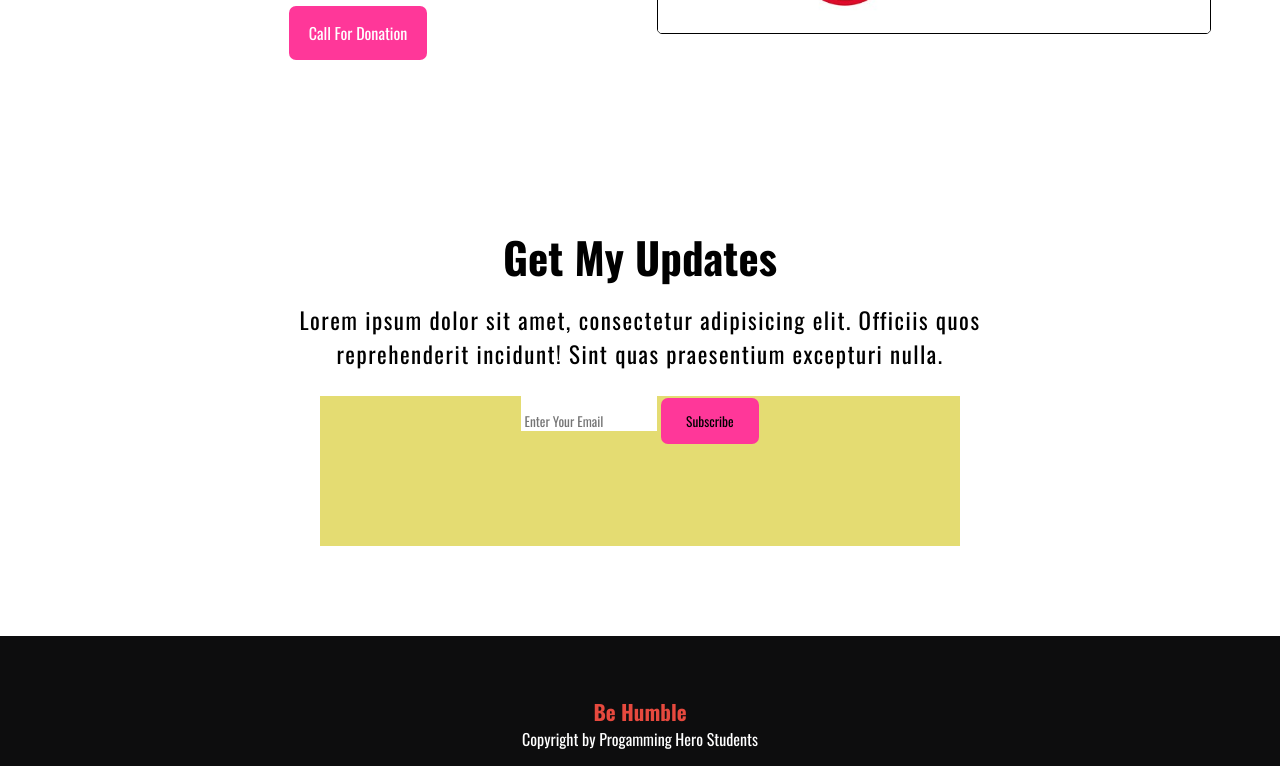
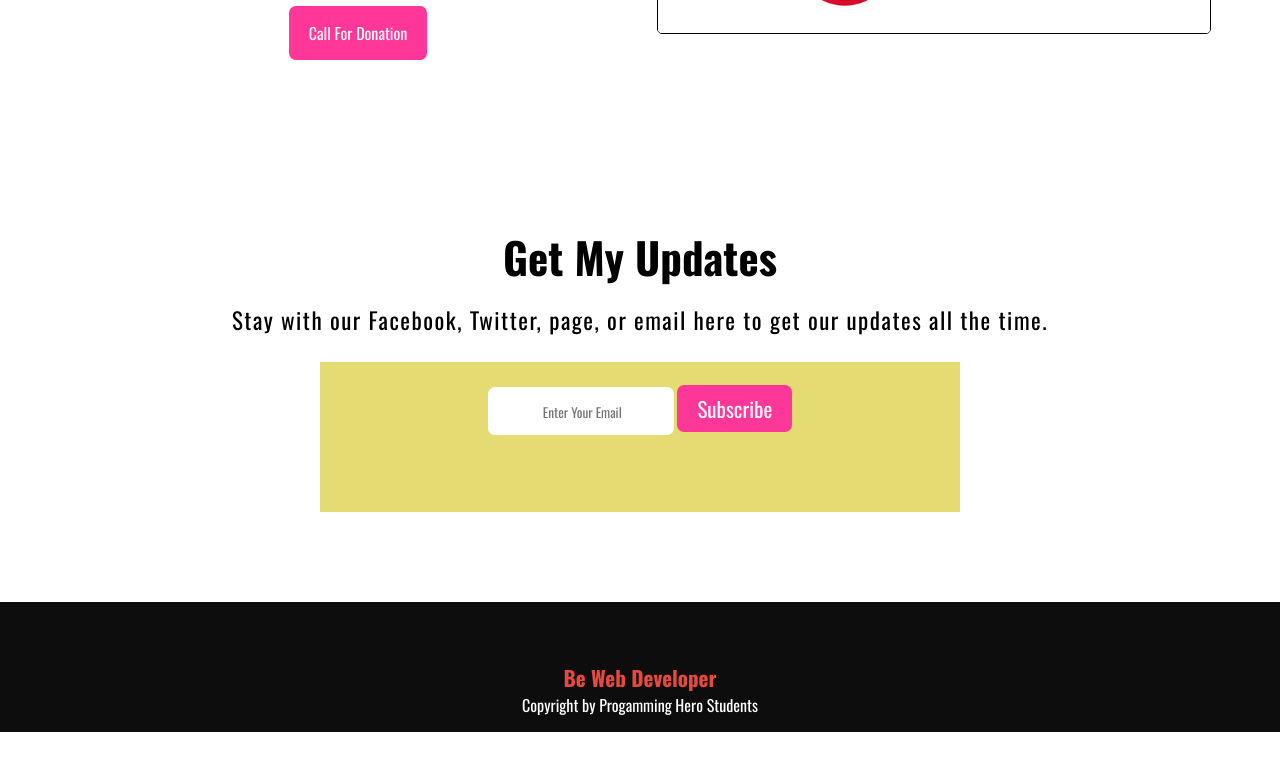
Before and after one commit to KarRakib/website-1, a plain HTML site: page index.html in a window 1280 px wide. Shown: the part 2447-3213 px from the top of the page. After the commit the page ends 3179 px from the top, so only its background shows below. Drawn offline with nearby package versions, Linux system fonts and the light colour scheme.

Commit message:
4th comment

```diff
--- a/index.html
+++ b/index.html
@@ -11,7 +11,7 @@
         rel="stylesheet">
     <script src="https://kit.fontawesome.com/03dbe4d211.js" crossorigin="anonymous"></script>
     <link rel="stylesheet" href="style.css">
-    <title>Donate for </title>
+    <title> Donate for Flood affected</title>
 </head>
 
 <body>
@@ -123,15 +123,15 @@
     </section>
     <section class="Update">
         <h2> Get My Updates</h2>
-        <p>Lorem ipsum dolor sit amet, consectetur adipisicing elit. Officiis quos <br> reprehenderit incidunt! Sint
-            quas praesentium excepturi nulla.</p>
+        <p>Stay with our Facebook, Twitter, page, or email here to get our updates all the time.</p>
         <div class="gmail-box">
-            <input type="email" id="email" placeholder=" Enter Your Email" class="input-1"> <button>Subscribe</button>
+            <input type="email" id="email" placeholder=" Enter Your Email" class="input-1">
+            <button class="button-1"><a href="https://mail.google.com/mail/u/0/#inbox">Subscribe</a> </button>
         </div>
     </section>
     <footer>
         <div class="footer-text">
-            <h3>Be Humble</h3>
+            <h3>Be Web Developer</h3>
             <p> Copyright by Progamming Hero Students</p>
         </div>
     </footer>
--- a/style.css
+++ b/style.css
@@ -222,6 +222,20 @@ section {
     color: gray;
     border: none;
     border-top: 25px;
+    padding: 13px 25px;
+    border: none;
+    border-radius: 7px;
+    text-align: center;
+    margin-top: 25px;
+}
+
+.button-1 {
+    padding: 8px 20px;
+    background: #ff3799;
+    border: none;
+    border-radius: 7px;
+    text-align: center;
+    tr
 }
 
 footer {
```
